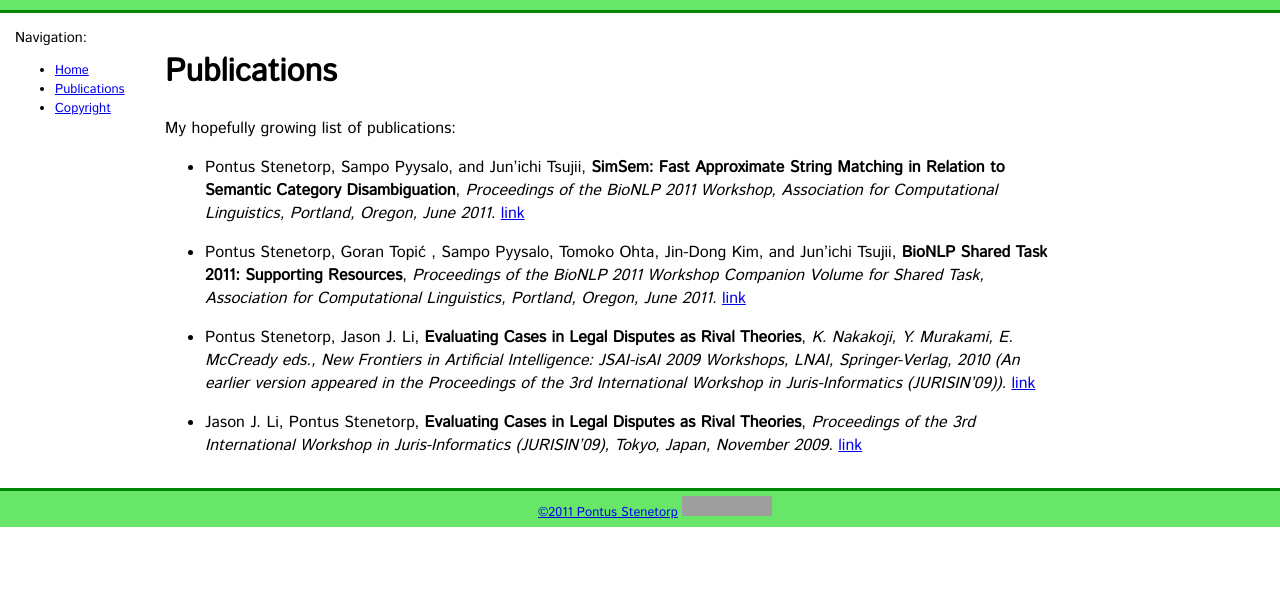
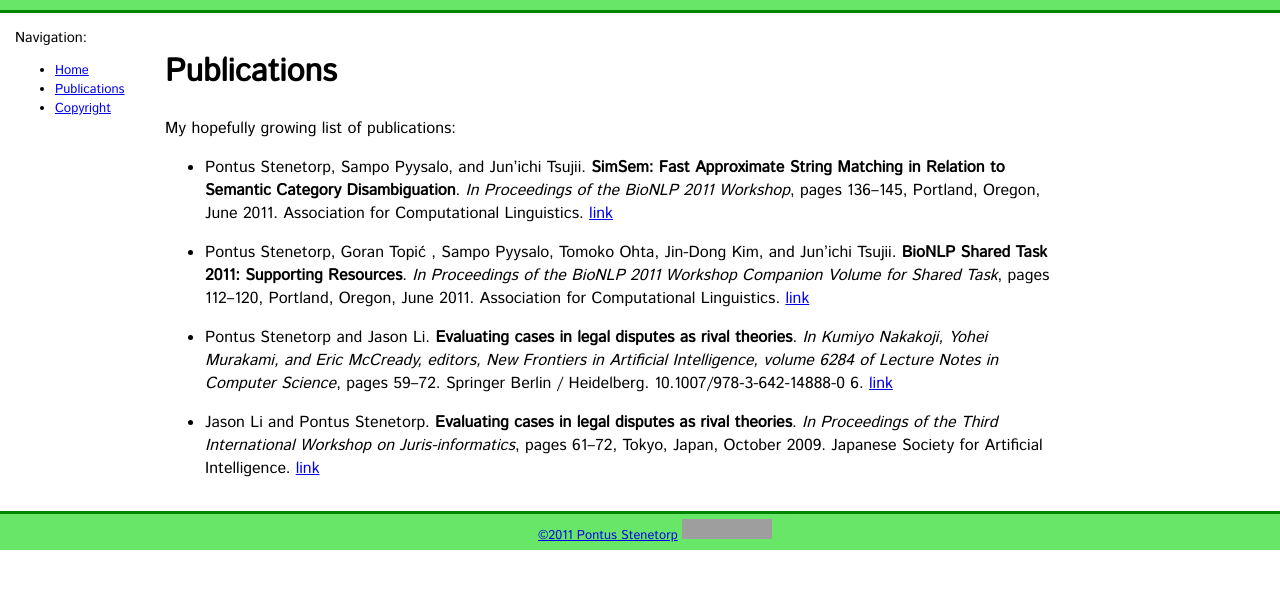
Before and after one commit to gbouchar/ninjin.github.io, a Jekyll site: the page built from publications.md, in a window 1280 px wide. Shown: the top 589 px of the page. Built offline with Jekyll 4.4.1, drawn with Linux system fonts in a browser that asks for light colours; some web fonts are replaced; Markdown is read by kramdown in place of the engine named in the settings; grey boxes are pictures that could not be loaded.

Commit message:
Corrected publication style.

```diff
--- a/publications.md
+++ b/publications.md
@@ -7,26 +7,28 @@ title: "Publications"
 
 My hopefully growing list of publications:
 
-* Pontus Stenetorp, Sampo Pyysalo, and Jun’ichi Tsujii, **SimSem: Fast
+* Pontus Stenetorp, Sampo Pyysalo, and Jun’ichi Tsujii. **SimSem: Fast
     Approximate String Matching in Relation to Semantic Category
-    Disambiguation**,  *Proceedings of the BioNLP 2011 Workshop, Association
-    for Computational Linguistics, Portland, Oregon, June 2011.*
+    Disambiguation**.  *In Proceedings of the BioNLP 2011 Workshop*, pages 136–145,
+    Portland, Oregon, June 2011. Association for Computational Linguistics.
     [link][stenetorp2011simsem]
 
 * Pontus Stenetorp, Goran Topić , Sampo Pyysalo, Tomoko Ohta, Jin-Dong Kim,
-    and Jun’ichi Tsujii, **BioNLP Shared Task 2011: Supporting Resources**,
-    *Proceedings of the BioNLP 2011 Workshop Companion Volume for Shared Task,
-    Association for Computational Linguistics, Portland, Oregon, June 2011.*
-    [link][stenetorp2011supporting]
+    and Jun’ichi Tsujii. **BioNLP Shared Task 2011: Supporting Resources**.
+    *In Proceedings of the BioNLP 2011 Workshop Companion Volume for Shared
+    Task*, pages 112–120, Portland, Oregon, June 2011. Association for
+    Computational Linguistics. [link][stenetorp2011supporting]
 
-* Pontus Stenetorp, Jason J. Li, **Evaluating Cases in Legal Disputes as Rival
-    Theories**, *K. Nakakoji, Y. Murakami, E. McCready eds., New Frontiers in
-    Artificial Intelligence: JSAI-isAI 2009 Workshops, LNAI, Springer-Verlag,
-    2010 (An earlier version appeared in the Proceedings of the 3rd
-    International Workshop in Juris-Informatics (JURISIN'09)).*
-    [link][stenetorp2010evaluating]
+* Pontus Stenetorp and Jason Li. **Evaluating cases in legal disputes as rival
+    theories**. *In Kumiyo Nakakoji, Yohei Murakami, and Eric McCready,
+    editors, New Frontiers in Artificial Intelligence, volume 6284 of Lecture
+    Notes in Computer Science*, pages 59–72. Springer Berlin / Heidelberg.
+    10.1007/978-3-642-14888-0 6. [link][stenetorp2010evaluating]
 
-* Jason J. Li, Pontus Stenetorp, **Evaluating Cases in Legal Disputes as Rival Theories**, *Proceedings of the 3rd International Workshop in Juris-Informatics (JURISIN'09), Tokyo, Japan, November 2009.* [link][li2009evaluating]
+* Jason Li and Pontus Stenetorp. **Evaluating cases in legal disputes as rival
+    theories**. *In Proceedings of the Third International Workshop on
+    Juris-informatics*, pages 61–72, Tokyo, Japan, October 2009. Japanese
+    Society for Artificial Intelligence. [link][li2009evaluating]
 
 [stenetorp2011simsem]: http://aclweb.org/anthology-new/W/W11/W11-0218.pdf
 [stenetorp2011supporting]: http://aclweb.org/anthology-new/W/W11/W11-1816.pdf
```
